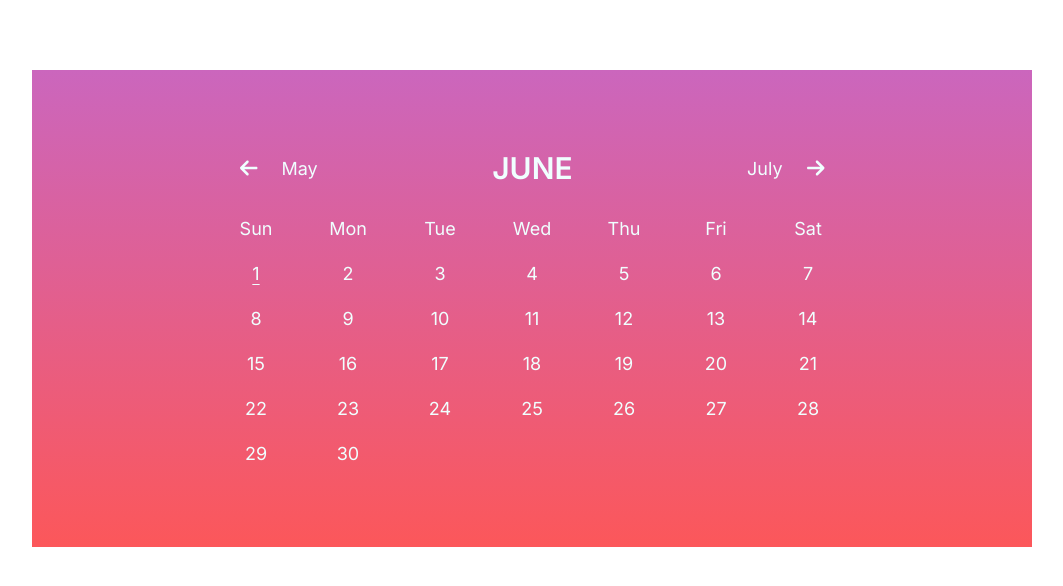
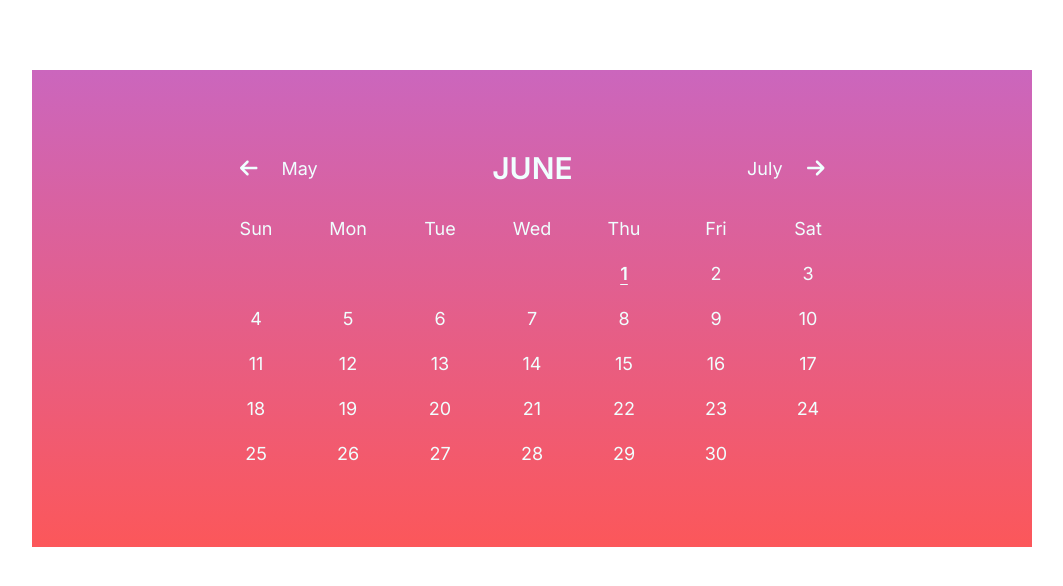
Before and after one commit to Edwin-coder/friendly-calendar-todo, a React (Create React App) app: page / in a window 1280 px wide. Shown: the top 586 px of the page, without its empty margins (108-1171 px from the left). Built offline with nearby package versions, Linux system fonts and the light colour scheme.

Commit message:
calendar correctly correlates date to day

```diff
--- a/src/components/Calender/Calender.css
+++ b/src/components/Calender/Calender.css
@@ -35,14 +35,13 @@
 }
 
 .current-date {
+    font-weight: 700;
     text-decoration: underline;
     text-underline-position: under
 }
 
 
-
-
-.calender-content{
+.calender-grid{
     /* padding: 10px; */
     display: grid;
     grid-template-columns: repeat(7, 1fr);
@@ -65,4 +64,5 @@ ol {
 
 .day-number{
     font-size: 1.8rem;
+    cursor: pointer;
 }
--- a/src/components/Calender/Calender.js
+++ b/src/components/Calender/Calender.js
@@ -25,7 +25,7 @@ export class Calender extends Component {
   setCalenderData = () => {
     let date = new Date();
 
-    // Returns zero indexed month number
+    // Return zero indexed month
     let months = [
       "Jan",
       "Feb",
@@ -47,14 +47,11 @@ export class Calender extends Component {
     // Get first, current, and last day
     let currentDate = date.getDate();
     // Get week day
-    var firstDay = new Date(date.getFullYear(), date.getMonth(), 1);
+    var firstDay = new Date(date.getFullYear(), date.getMonth(), 1).getDay();
     // Get number of last day
-    var lastDay = new Date(
-      date.getFullYear(),
-      date.getMonth() + 1,
-      0
-    ).getDate();
-    // Set current-date class on li element
+    var lastDay = new Date(date.getFullYear(),date.getMonth() + 1,0).getDate();
+
+
 
     let year = date.getFullYear();
 
@@ -63,12 +60,21 @@ export class Calender extends Component {
       currentMonth: currentMonth,
       nextMonth: nextMonth,
       currentDate: currentDate,
+      fistDayOfMonth: firstDay,
       lastDay: lastDay,
     });
   };
 
   CalenderDays = () => {
     let daysInMonths = [];
+    //
+    let emptySlots = this.state.fistDayOfMonth;
+    while (emptySlots > 0) {
+      console.log(emptySlots)
+      daysInMonths.push(<li className="empty"></li>);
+      emptySlots--;
+    }
+
     for (let i = 1; i <= this.state.lastDay; i++) {
       if (this.state.currentDate === i) {
         daysInMonths.push(<li className="day-number current-date" data-id={i}>{i}</li>);
@@ -96,7 +102,7 @@ export class Calender extends Component {
           </div>
         </div>
 
-        <ol className="calender-content">
+        <ol className="calender-grid">
           <li className="day-name">Sun</li>
           <li className="day-name">Mon</li>
           <li className="day-name">Tue</li>
```
